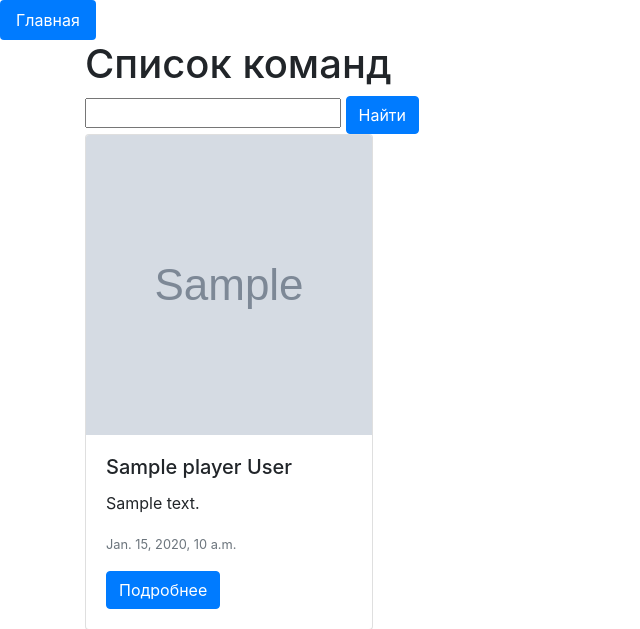
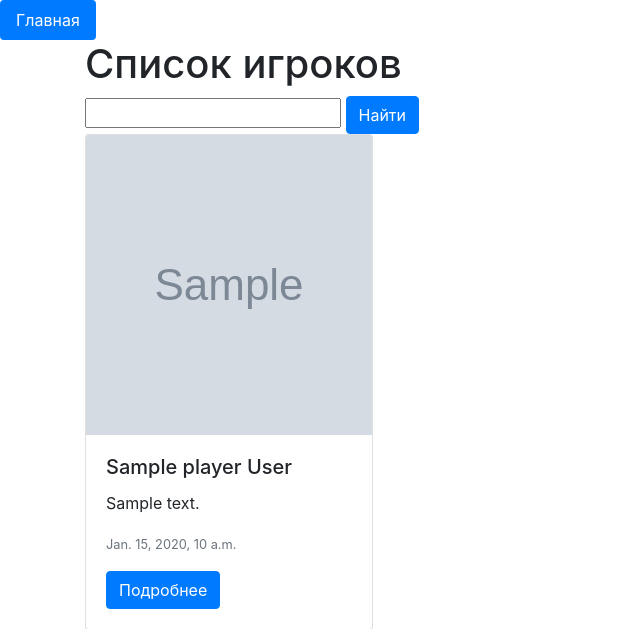
Before and after one commit to filipp218/yula, a Django app: template players/templates/players/main.html in a window 1280 px wide. Shown: the top 629 px of the page, without its empty margins (0-640 px from the left). Run offline with Django 3.2, Linux system fonts and the light colour scheme; the template is opened without the code that fills it: most values are stand-ins (such as "Sample title", 1, 10 or a date in 2020); grey boxes marked "Sample" are stand-in pictures.

Commit message:
Update main.html

```diff
--- a/players/templates/players/main.html
+++ b/players/templates/players/main.html
@@ -8,7 +8,7 @@
 
 {% block content %}
 <div class="container">
-  <h1>Список команд</h1>
+  <h1>Список игроков</h1>
   <form action="/search" method="post">
     {% csrf_token %}
     <div style =  width: 80%;">
```
